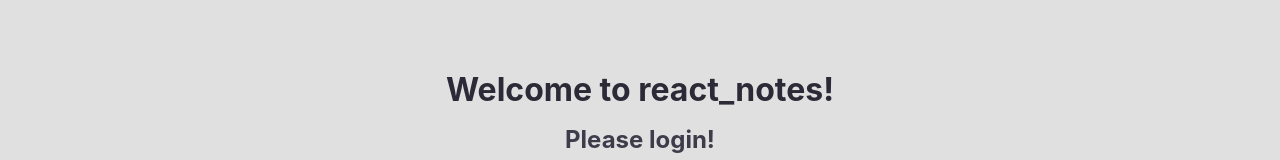
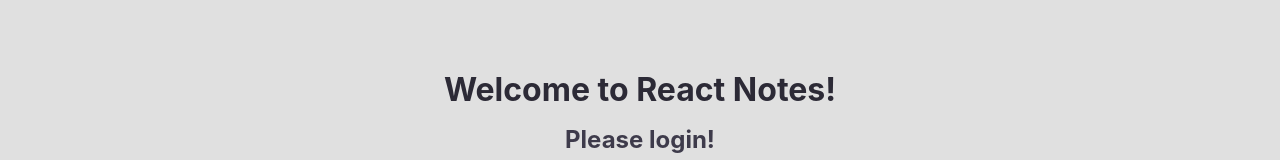
Before and after one commit to olsonadr/react-notes, a React (Create React App) app: page / in a window 1280 px wide. Shown: the part 299-459 px from the top of the page. Built offline with nearby package versions, Linux system fonts and the light colour scheme; no server answers.

Commit message:
MainPanel.tsx: Change "react_notes" to "React Notes"
Needed for consistency in brand identity

```diff
--- a/src/components/MainPanel.tsx
+++ b/src/components/MainPanel.tsx
@@ -135,7 +135,7 @@ function MainPanel(props: {
         {/* If logged out: */}
         {!props.auth && !props.loading && (
           <VertFlex>
-            <H1>Welcome to react_notes!</H1>
+            <H1>Welcome to React Notes!</H1>
             <H2>Please login!</H2>
             <LoginButton className="new-line margin-top" />
           </VertFlex>
```
